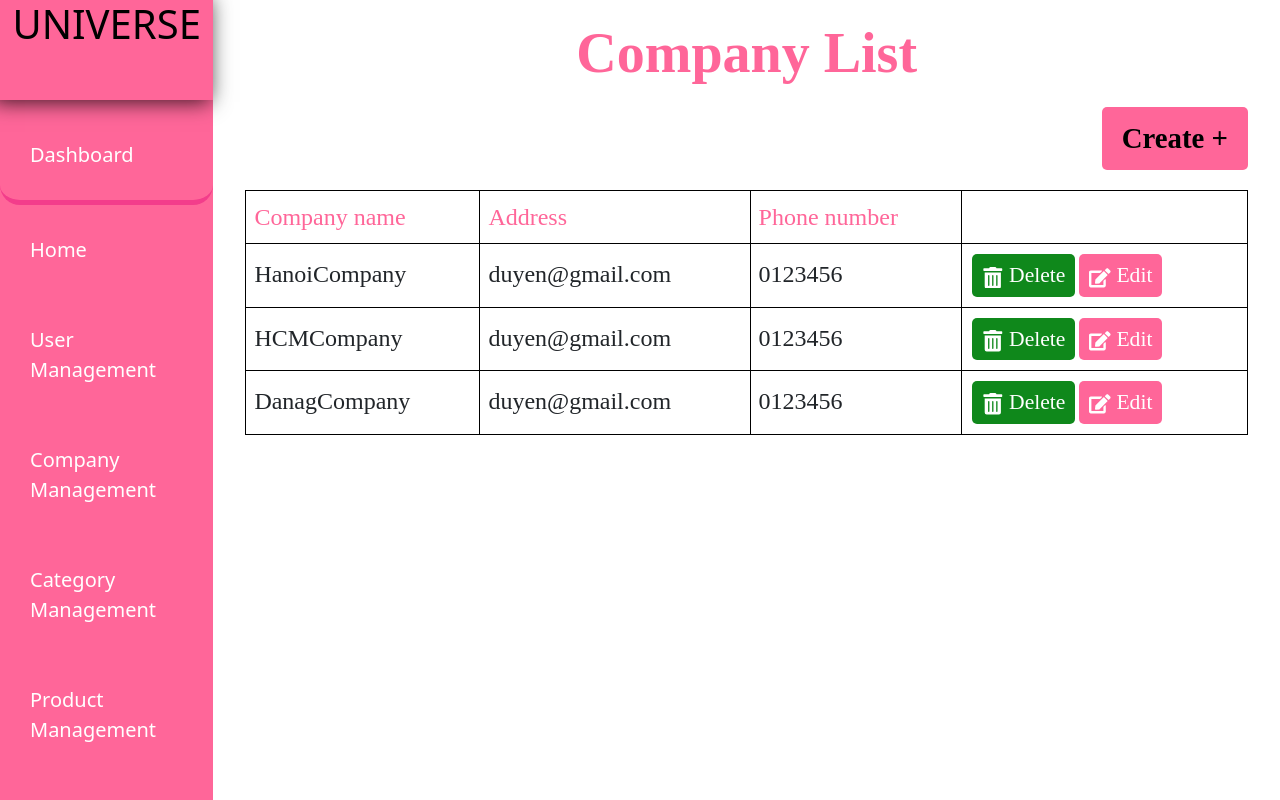
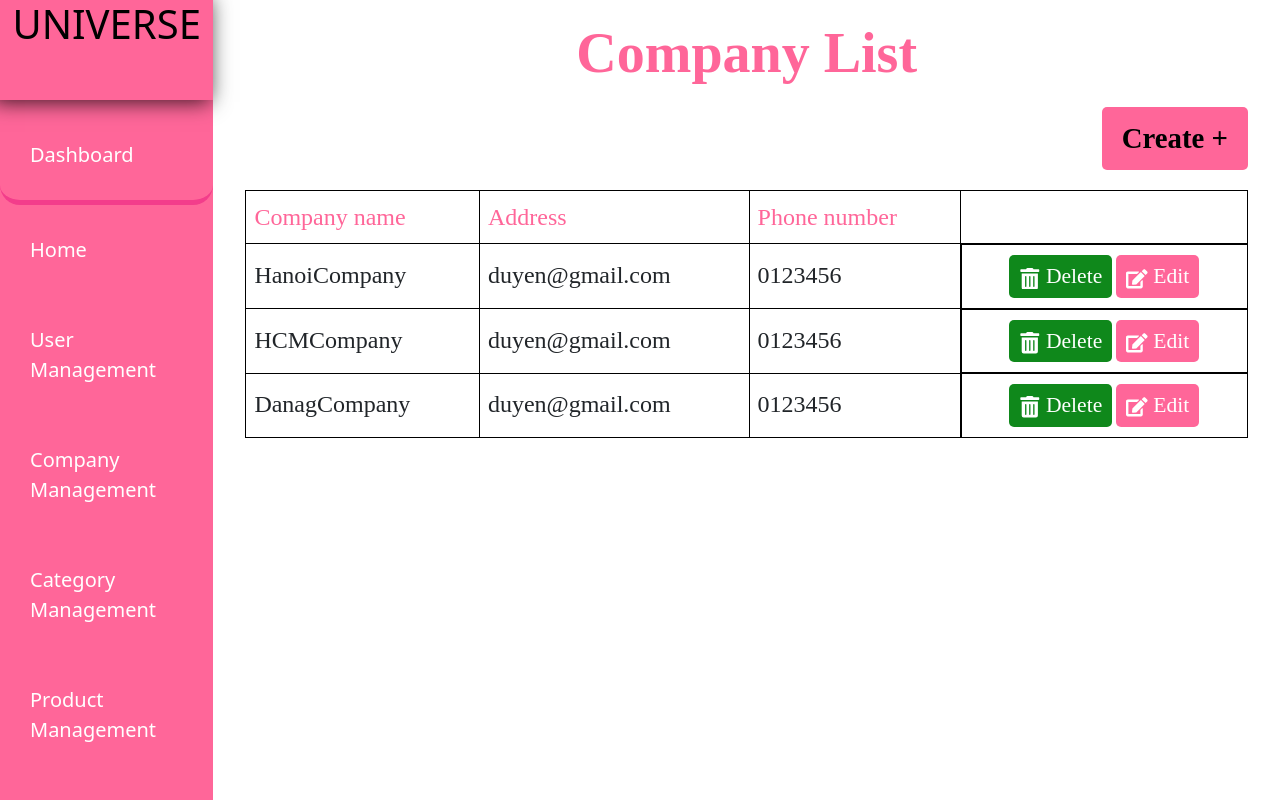
Before and after one commit to sadbrain/universe_frontend, a React (Create React App) app: page /admin/company in a window 1280 px wide. Built offline with nearby package versions, Linux system fonts and the light colour scheme; sample sign-in values are in the browser's storage.

Commit message:
feat:UI/company-management

```diff
--- a/src/pages/CompanyManagement/CompanyCreate/index.js
+++ b/src/pages/CompanyManagement/CompanyCreate/index.js
@@ -11,10 +11,10 @@ function CompanyCreate() {
                 <input type="text" id="companyName" className="input" />
             </div>
             <div className="button-group">
-                <Link to="/companyList">
+                <Link to="/admin/company">
                     <button className="btn create">+ Create</button>
                 </Link>
-                <Link to="/companyList">
+                <Link to="/admin/company">
                     <button className="btn back">Back to list</button>
                 </Link>
             </div>
--- a/src/pages/CompanyManagement/CompanyList/index.css
+++ b/src/pages/CompanyManagement/CompanyList/index.css
@@ -34,7 +34,6 @@
   border-collapse: collapse;
   margin-top: 20px;
   font-size: 1.5em;
-  border: 1px solid #000000;
 }
 
 .company-list th,
@@ -42,6 +41,15 @@
   border: 1px solid #000000;
   padding: 8px;
   text-align: left;
+}
+
+.button-cell {
+  display: flex;
+  justify-content: center;
+}
+
+.button-wrapper {
+  display: flex;
 }
 
 thead {
--- a/src/pages/CompanyManagement/CompanyList/index.js
+++ b/src/pages/CompanyManagement/CompanyList/index.js
@@ -9,7 +9,7 @@ function CompanyList() {
       <div className="container-cn">
          <h1 className="title">Company List</h1>
          <div className="button-container">
-            <Link to="/companyCreate">
+            <Link to="/admin/company/create">
                <button className="create-btn">Create +</button>
             </Link>
          </div>
@@ -27,7 +27,8 @@ function CompanyList() {
                   <td>HanoiCompany</td>
                   <td>duyen@gmail.com</td>
                   <td>0123456</td>
-                  <td>
+                  <td className="button-cell">
+                     <div className="button-wrapper">
                         <Link
                            className="maincontent-size text-white text-decoration-none"
                            onClick={() => {
@@ -72,18 +73,20 @@ function CompanyList() {
                               <FaTrashAlt /> Delete
                            </button>
                         </Link>
-                     <Link to="/companyUpdate">
+                        <Link to="/admin/company/update">
                            <button className="edit-btn">
                               <FaEdit /> Edit
                            </button>
                         </Link>
+                     </div>
                   </td>
                </tr>
                <tr>
                   <td>HCMCompany</td>
                   <td>duyen@gmail.com</td>
                   <td>0123456</td>
-                  <td>
+                  <td className="button-cell">
+                     <div className="button-wrapper">
                         <Link
                            className="maincontent-size text-white text-decoration-none"
                            onClick={() => {
@@ -128,18 +131,20 @@ function CompanyList() {
                               <FaTrashAlt /> Delete
                            </button>
                         </Link>
-                     <Link to="/companyUpdate">
+                        <Link to="/admin/company/update">
                            <button className="edit-btn">
                               <FaEdit /> Edit
                            </button>
                         </Link>
+                     </div>
                   </td>
                </tr>
                <tr>
                   <td>DanagCompany</td>
                   <td>duyen@gmail.com</td>
                   <td>0123456</td>
-                  <td>
+                  <td className="button-cell">
+                     <div className="button-wrapper">
                         <Link
                            className="maincontent-size text-white text-decoration-none"
                            onClick={() => {
@@ -184,11 +189,12 @@ function CompanyList() {
                               <FaTrashAlt /> Delete
                            </button>
                         </Link>
-                     <Link to="/companyUpdate">
+                        <Link to="/admin/company/update">
                            <button className="edit-btn">
                               <FaEdit /> Edit
                            </button>
                         </Link>
+                     </div>
                   </td>
                </tr>
             </tbody>
--- a/src/pages/CompanyManagement/CompanyUpdate/index.js
+++ b/src/pages/CompanyManagement/CompanyUpdate/index.js
@@ -11,10 +11,10 @@ function CompanyUpdate() {
                 <input type="text" id="companyName" className="input" />
             </div>
             <div className="button-group">
-                <Link to="/companyList">
+                <Link to="/admin/company">
                     <button className="btn create">+ Update</button>
                 </Link>
-                <Link to="/companyList">
+                <Link to="/admin/company">
                     <button className="btn back">Back to list</button>
                 </Link>
             </div>
```
Lines whose indentation alone changed are shown as unchanged.
